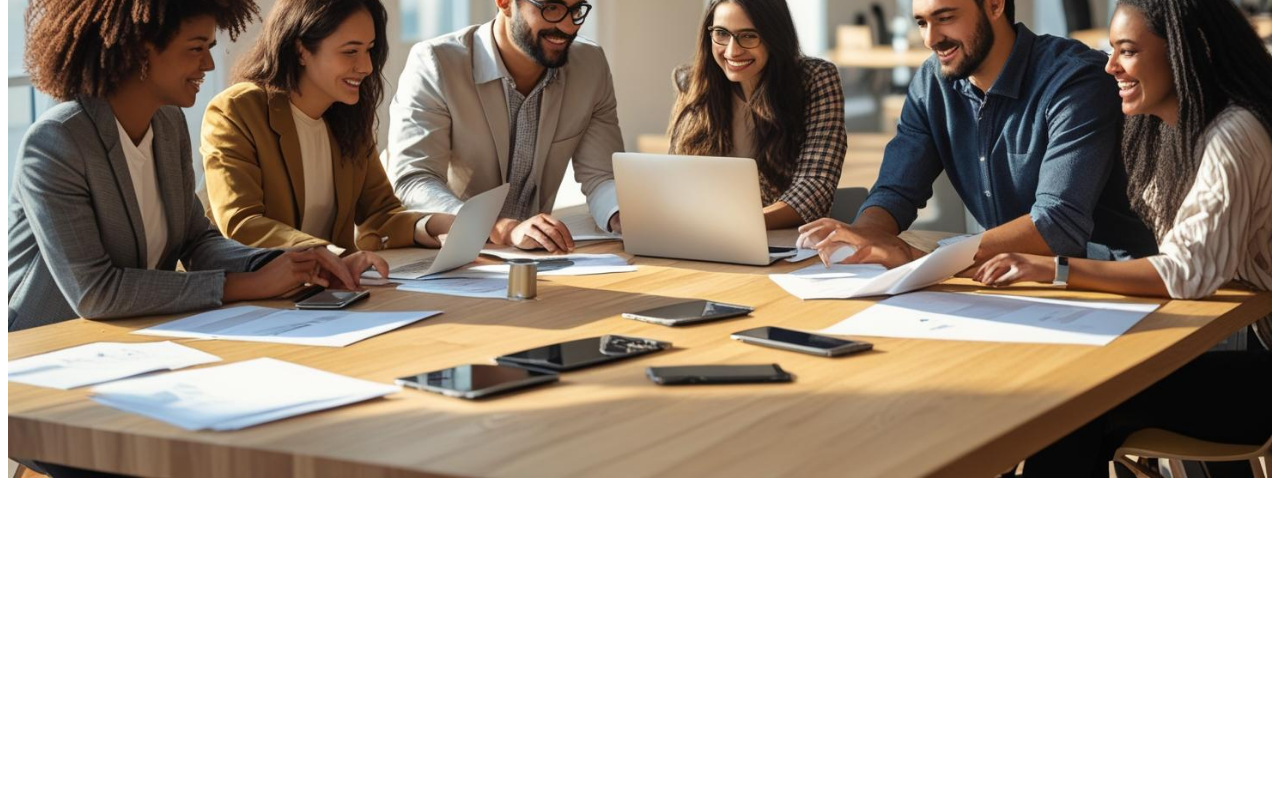
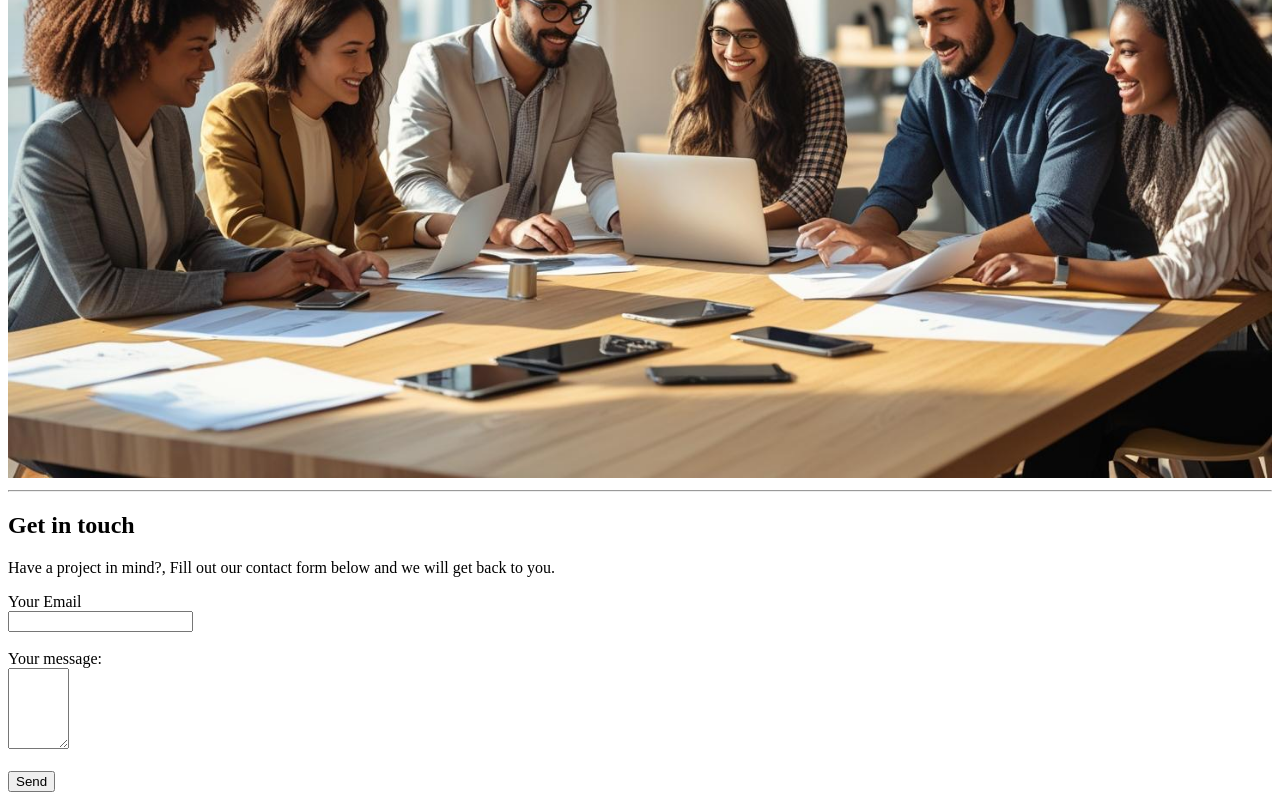
Before and after one commit to donnie369-code/testStellar, a plain HTML site: page code/index.html in a window 1280 px wide. Shown: the part 445-1245 px from the top of the page. Before the commit the page ends 935 px from the top, so only its background shows below. Drawn offline with Linux system fonts and the light colour scheme; files whose address does not match are found by name.

Commit message:
Creating the Contact form
Creation of the form for getting in touch

```diff
--- a/code/index.html
+++ b/code/index.html
@@ -35,11 +35,28 @@
         <img src="Images/teamwork.jpg"
         alt="Team woring together on a project"
         style="max-width: 100%; height: auto;"> <!--Ensures images scales reponsively-->
-
-
     </section>
 
+    <hr>
 
+    <!--Contact Section-->
+    <section id="Contact-Section">
+        <h2>Get in touch</h2>
+        <p>
+            Have a project in mind?, Fill out our contact form below and we will get back to you.
+        </p>
+
+        <!--Contact Form-->
+        <form id="Contact-Form" action="/Submit-Contact" method="post">
+            <label for="Email">Your Email</label><br>
+            <input type="email" id="Email" name="Email" required><br><br>
+
+            <label for="Message">Your message:</label><br>
+            <textarea id="Message" name="Message" rows="5" cols="5" required></textarea><br><br>
+
+            <input type="Submit" value="Send">
+        </form>
+    </section>
 
 
 
```
